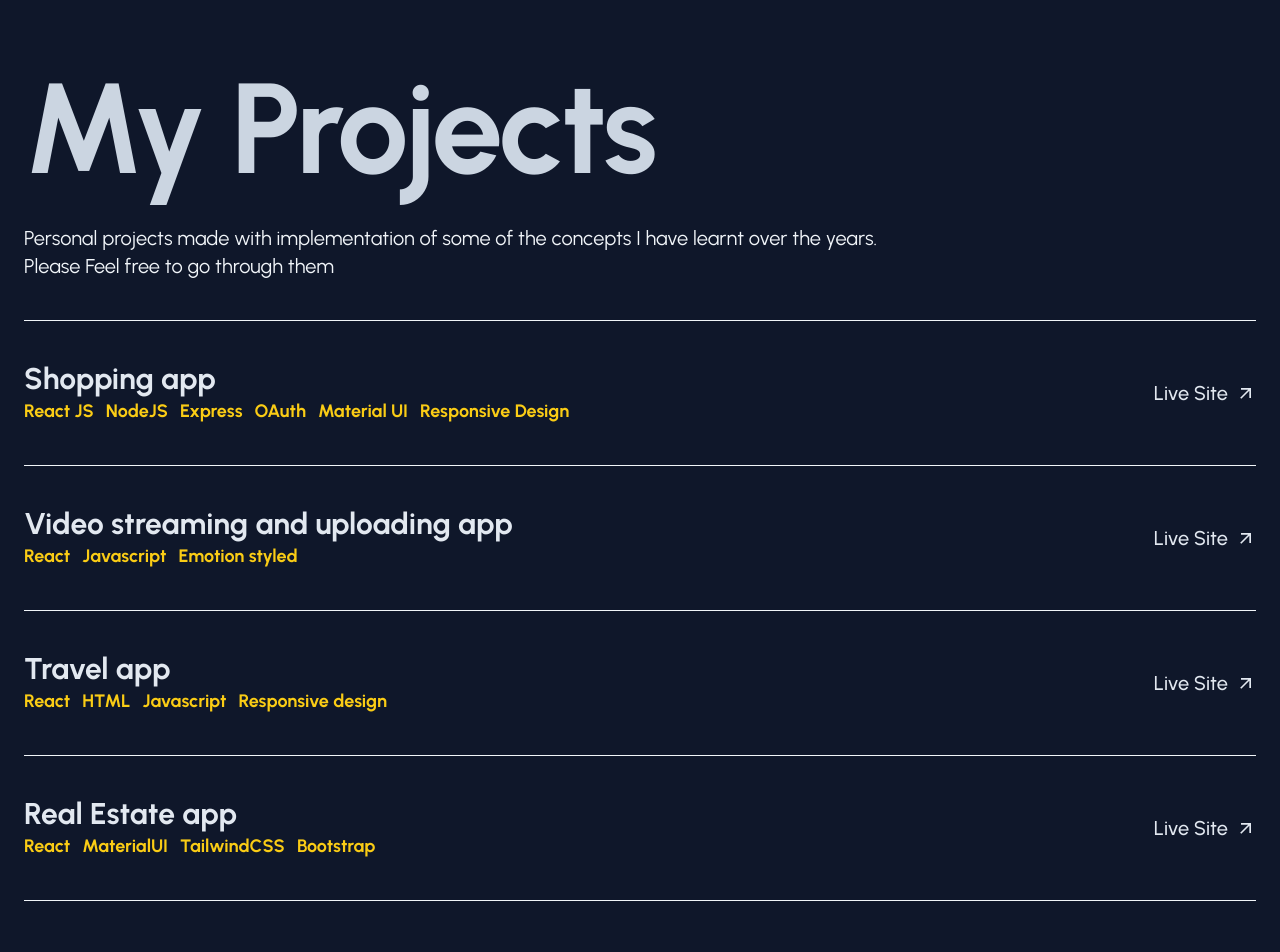
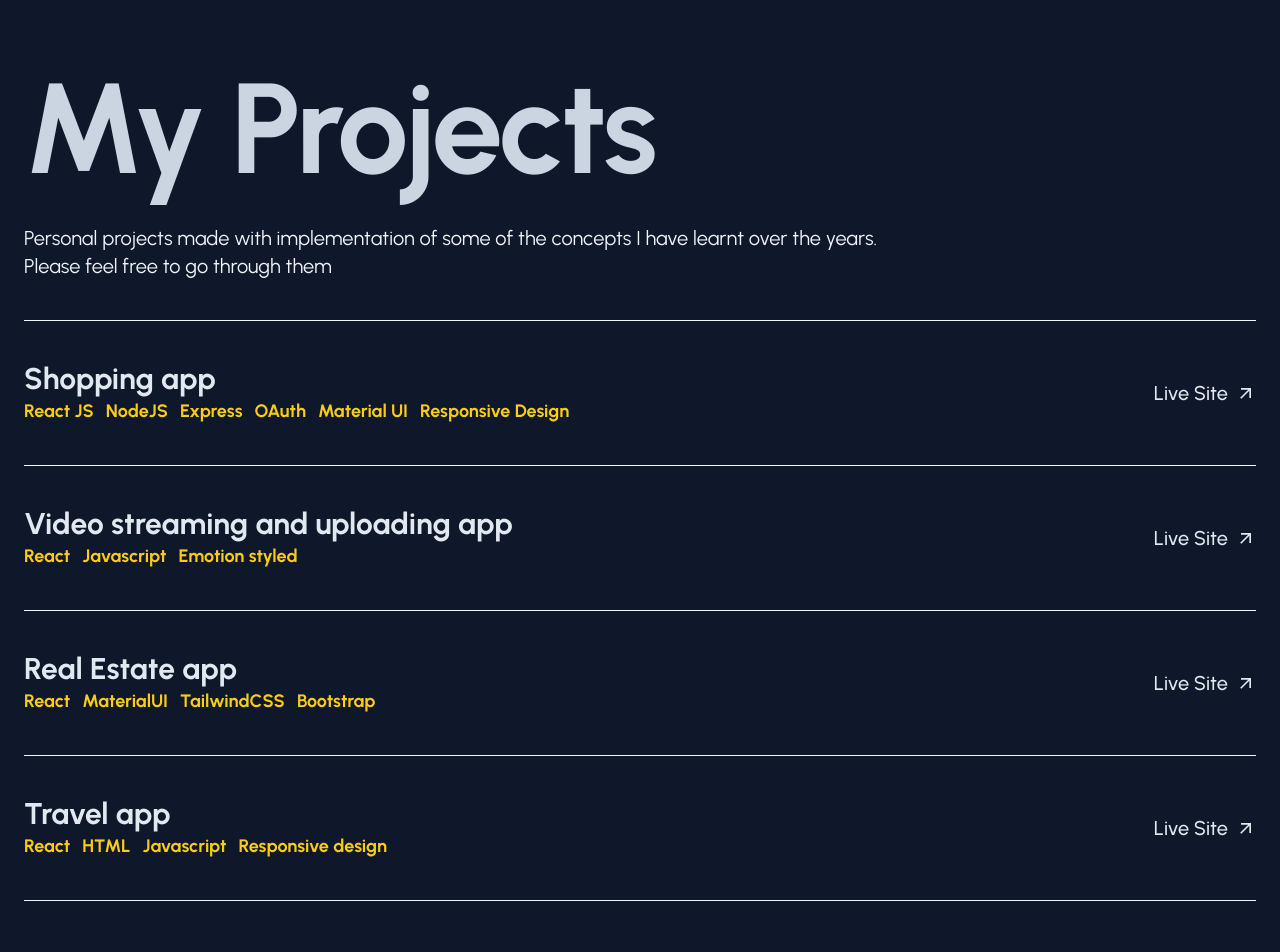
Before and after one commit to Rabishankar1/portfolio-next, a Next.js app: page /components/Projects in a window 1280 px wide. Shown: the top 952 px of the page. Built offline with nearby package versions, Linux system fonts and the light colour scheme.

Commit message:
small-changes

```diff
--- a/app/components/Projects/page.tsx
+++ b/app/components/Projects/page.tsx
@@ -14,7 +14,7 @@
       <div className="prose prose-xl prose-invert mb-10 text-xl">
         Personal projects made with implementation of some
         of the concepts I have learnt over the years. <br />
-        Please Feel free to go through them
+        Please feel free to go through them
       </div>
       <ProjectList viewMoreText="Live Site" />
     </Bounded>
--- a/app/components/common/constants.ts
+++ b/app/components/common/constants.ts
@@ -148,9 +148,16 @@
   [
     "Video streaming and uploading app",
     ["React", "Javascript", "Emotion styled"],
-    "https://rabishankar-xflix.netlify.app/video/60331f421f1d093ab5424490",
+    "https://rabishankar-xflix.netlify.app",
     "/images/thumbnails/xflix.avif",
     "video1",
+  ],
+  [
+    "Real Estate app",
+    ["React", "MaterialUI", "TailwindCSS", "Bootstrap"],
+    "https://rabishankar-real-estate.netlify.app/",
+    "/images/thumbnails/real_estate.avif",
+    "realestate1",
   ],
   [
     "Travel app",
@@ -159,13 +166,6 @@
     "/images/thumbnails/travel.avif",
     "travel2",
   ],
-  [
-    "Real Estate app",
-    ["React", "MaterialUI", "TailwindCSS", "Bootstrap"],
-    "https://rabishankar-real-estate.netlify.app/",
-    "/images/thumbnails/real_estate.avif",
-    "realestate1",
-  ],
 ].map(
   (project: any) =>
     new Project(project[0], project[1], project[2], project[3], project[4])
```
